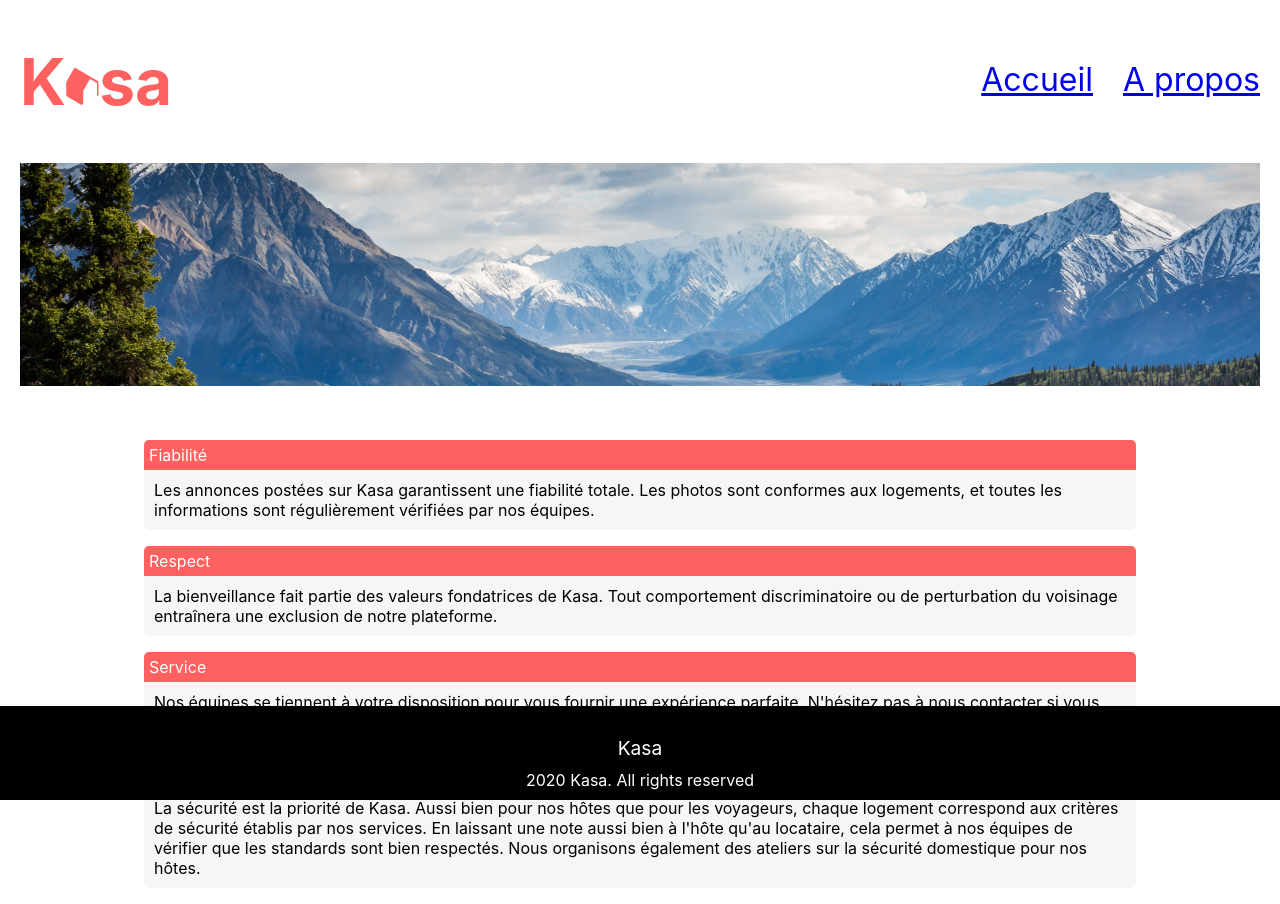
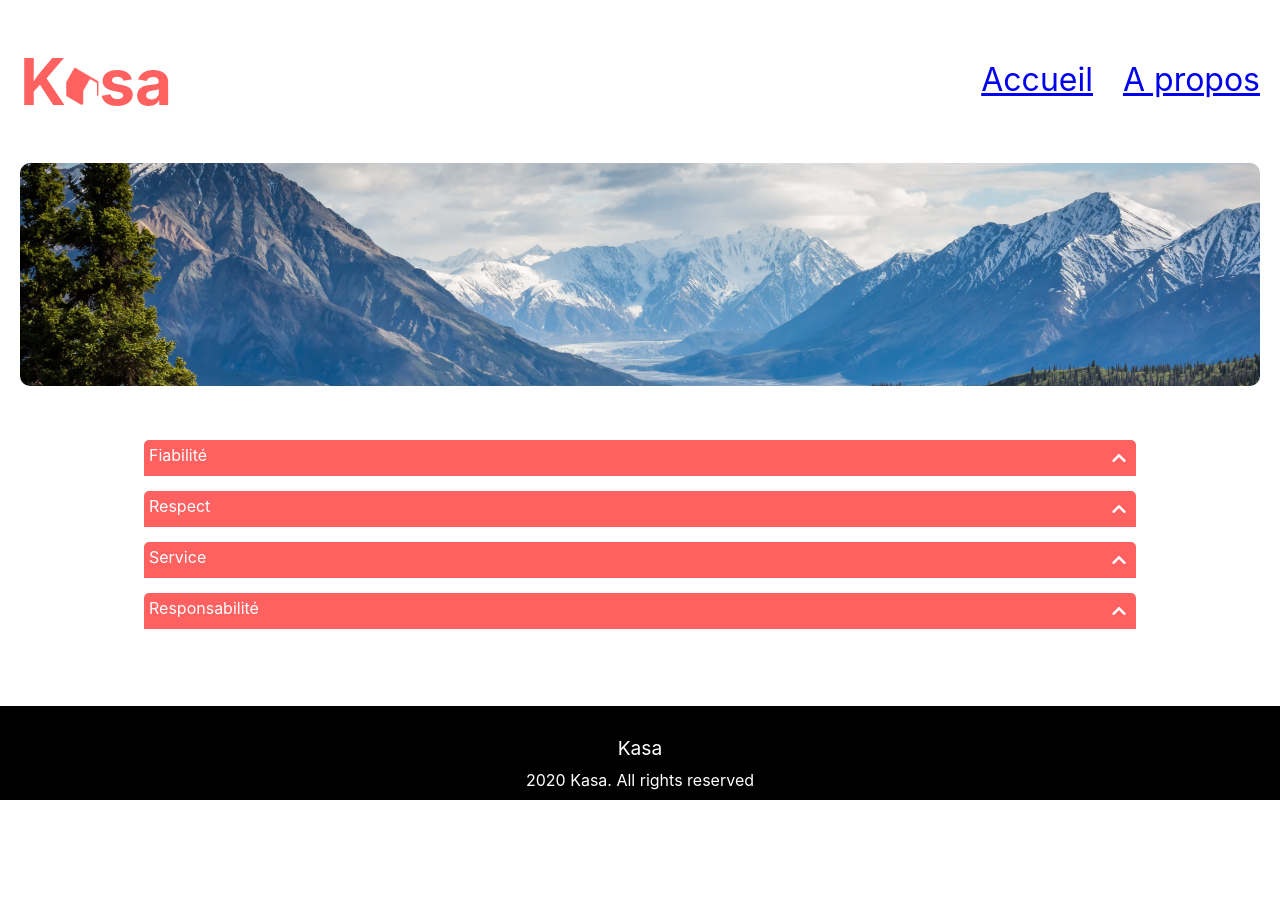
Before and after one commit to chani-js/Kasa, a React (Create React App) app: page /Apropos in a window 1280 px wide. After the commit the page ends 800 px from the top, so only its background shows below. Built offline with nearby package versions, Linux system fonts and the light colour scheme.

Commit message:
rating bug & transition fix

```diff
--- a/package.json
+++ b/package.json
@@ -3,6 +3,7 @@
   "version": "0.1.0",
   "private": true,
   "dependencies": {
+    "@fortawesome/fontawesome-free": "^5.15.4",
     "@testing-library/jest-dom": "^5.11.4",
     "@testing-library/react": "^11.1.0",
     "@testing-library/user-event": "^12.1.10",
--- a/public/index.html
+++ b/public/index.html
@@ -2,6 +2,7 @@
 <html lang="en">
   <head>
     <meta charset="utf-8" />
+    <link rel="stylesheet" href="//use.fontawesome.com/releases/v5.0.7/css/all.css">
     <link rel="icon" href="%PUBLIC_URL%/favicon.ico" />
     <meta name="viewport" content="width=device-width, initial-scale=1" />
     <meta name="theme-color" content="#000000" />
--- a/src/components/css/card.css
+++ b/src/components/css/card.css
@@ -68,7 +68,7 @@
         border-radius: 10px;
         padding: 30px;
         padding-bottom: 100px;
-        height: 570px;
+        height: 300px;
         overflow: scroll;
 
     }
--- a/src/components/css/propos.css
+++ b/src/components/css/propos.css
@@ -1,27 +1,56 @@
-.container-principal{
+.container-principal {
     width: 1240px;
     margin: auto;
 }
-.container-margin{
+
+.container-margin {
     margin-top: 50px;
 }
-.container-bloc{
+
+.container-bloc {
     width: 80%;
     margin: auto;
+    margin-bottom: 15px;
 }
 
- .titre{
+.titre {
     background-color: #ff6060;
     border-radius: 5px 5px 0px 0px;
     margin: auto;
     padding: 5px;
     color: white;
     text-align: start;
+    display: flex;
+    justify-content: space-between;
 }
-p{
+
+.titre i {
+    padding: 5px;
+}
+.fas{
+    transition: 0.5s;
+}
+
+.fas-active {
+    transform: rotate(180deg);
+
+}
+
+
+p {
+    display: none;
     background-color: #f6f6f6;
     padding: 10px;
     font-size: 1em;
-    margin-top:0 ;
+    margin-top: 0;
     border-radius: 0px 0px 5px 5px;
 }
+.active{
+    display: block;
+
+}
+
+
+.img-propos img {
+    border-radius: 10px;
+}
--- /dev/null
+++ b/src/components/css/rating.css
@@ -0,0 +1,15 @@
+.rating {
+    margin-top: 1em;
+}
+
+.fa-star {
+    margin: 0.25em;
+}
+
+.full-star {
+    color: #FF6060;
+}
+
+.empty-star {
+    color: #E3E3E3;
+}
--- a/src/components/pages/Apropos.js
+++ b/src/components/pages/Apropos.js
@@ -2,33 +2,42 @@ import '../css/propos.css'
 import React from 'react'
 
 class  Apropos extends React.Component {
+    handleclick(e,classname){
+        const element = document.getElementsByClassName(classname)[0]
+            element.classList.toggle("active")
+            e.target.classList.toggle("fas-active")
+
+
+    }
+
 
 render(){
+
     return  <div className="container-principal">
                 <div className="img-propos">
                     <img src="propos.png" alt="propos"></img>
                 </div>
                 <div className="container-margin">
                     <div className="container-bloc">
-                        <div className="titre">Fiabilité <i class="fas fa-chevron-up"> </i></div>
-                        <p>Les annonces postées sur Kasa garantissent une fiabilité totale.
+                        <div className="titre">Fiabilité <i class="fas fa-chevron-up" onClick={(e)=>this.handleclick(e,"fiabilite")}> </i></div>
+                        <p className="fiabilite">Les annonces postées sur Kasa garantissent une fiabilité totale.
                         Les photos sont conformes aux logements, et toutes les informations
                         sont régulièrement vérifiées par nos équipes.</p>
                     </div>
                     <div className="container-bloc">
-                        <div className="titre">Respect</div>
-                        <p>La bienveillance fait partie des valeurs fondatrices de Kasa.
+                        <div className="titre ">Respect <i class="fas fa-chevron-up" onClick={(e)=>this.handleclick(e,"respect")}></i></div>
+                        <p className="respect"> La bienveillance fait partie des valeurs fondatrices de Kasa.
                         Tout comportement discriminatoire ou de perturbation du voisinage
                         entraînera une exclusion de notre plateforme.</p>
                     </div>
                     <div className="container-bloc">
-                        <div className="titre">Service</div>
-                        <p>Nos équipes se tiennent à votre disposition pour vous fournir une expérience parfaite.
+                        <div className="titre ">Service <i class="fas fa-chevron-up" onClick={(e)=>this.handleclick(e,"service")}></i></div>
+                        <p className="service">Nos équipes se tiennent à votre disposition pour vous fournir une expérience parfaite.
                         N'hésitez pas à nous contacter si vous avez la moindre question.</p>
                     </div>
                     <div className="container-bloc">
-                        <div className="titre">Responsabilité</div>
-                        <p>La sécurité est la priorité de Kasa.
+                        <div className="titre">Responsabilité <i class="fas fa-chevron-up" onClick={(e)=>this.handleclick(e,"responsabilite")}></i></div>
+                        <p className="responsabilite">La sécurité est la priorité de Kasa.
                         Aussi bien pour nos hôtes que pour les voyageurs,
                         chaque logement correspond aux critères de sécurité établis par nos services.
                         En laissant une note aussi bien à l'hôte qu'au locataire,
--- a/src/components/pages/Logement.js
+++ b/src/components/pages/Logement.js
@@ -3,8 +3,16 @@ import mock from "../../mock.json"
 import "../css/logement.css"
 import React from 'react'
 import { withRouter } from "react-router-dom";
+import Rating from './rating';
 
 class Logement extends React.Component {
+    handleclick(e,classname){
+        const element = document.getElementsByClassName(classname)[0]
+            element.classList.toggle("active")
+            e.target.classList.toggle("fas-active")
+
+
+    }
     GetArticle=(id, Arts)=> Arts.filter((Art)=>id===Art.id )[0]
     render() {
         const article = this.GetArticle(this.props.match.params.id, mock)
@@ -28,14 +36,14 @@ class Logement extends React.Component {
                                 <img classname="pics-infos" src={article.host.picture} alt={article.host.name}></img>
                             </div>
                             <div className="rate">
-                                {article.rating}
+                            <Rating rating={article.rating} />
                             </div>
                         </div>
                         </div>
                     <div className="description-container">
                         <div className="description">
-                            <div className="entete">
-                                Déscription
+                            <div className="entete" >
+                                Déscription <i class="fas fa-chevron-up" onClick={(e)=>this.handleclick(e,"contenu")}></i>
                             </div>
                             <div className="contenu">
                                 {article.description}
@@ -43,7 +51,7 @@ class Logement extends React.Component {
                         </div>
                         <div className="equipement">
                             <div className="entete">
-                                Equipement
+                                Equipement <i class="fas fa-chevron-up" onClick={(e)=>this.handleclick(e,"equipement-list")}></i>
                             </div>
                             <div className="equipement-list">
                                 {article.equipments.map((equipement)=> <span>{equipement}</span>)}
--- /dev/null
+++ b/src/components/pages/rating.js
@@ -0,0 +1,25 @@
+import React, { Component } from 'react';
+import PropTypes from 'prop-types';
+import '../css/rating.css';
+
+export default class Rating extends Component {
+    render() {
+      const { rating } = this.props;
+      const range = [1, 2, 3, 4, 5];
+      return (
+        <div className="rating">
+          {range.map((index) =>
+            rating >= index ? (
+              <i key={index} className="fas fa-star full-star"></i>
+            ) : (
+              <i key={index} className="fas fa-star empty-star"></i>
+            )
+          )}
+        </div>
+      );
+    }
+  }
+
+  Rating.propTypes = {
+    rating: PropTypes.oneOf(['1', '2', '3', '4', '5']).isRequired,
+  };
```
Also changed, not shown: src/components/css/logement.css (line endings or trailing spaces), 2 other files (tests, documents, lock files or other folders).
